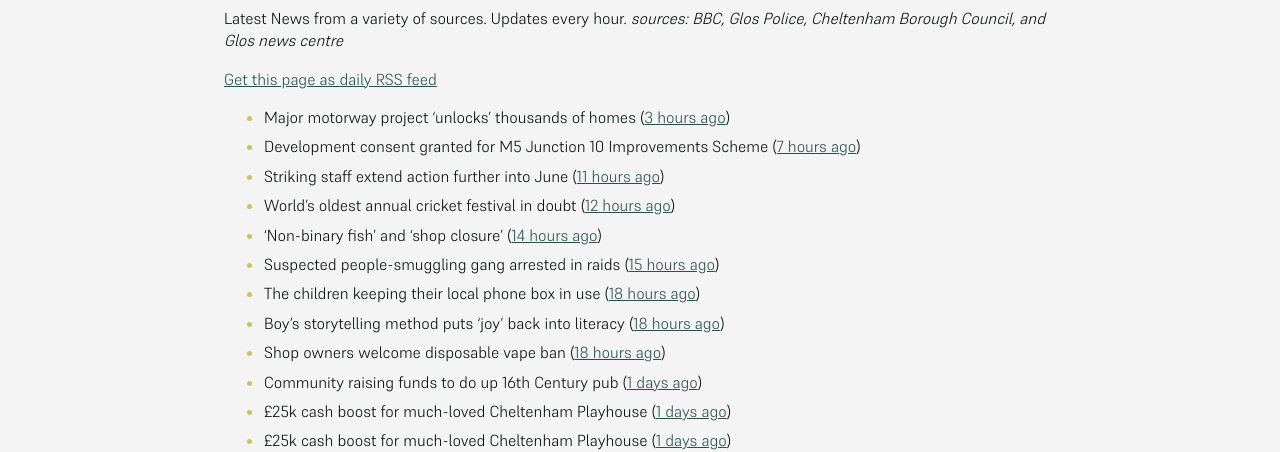
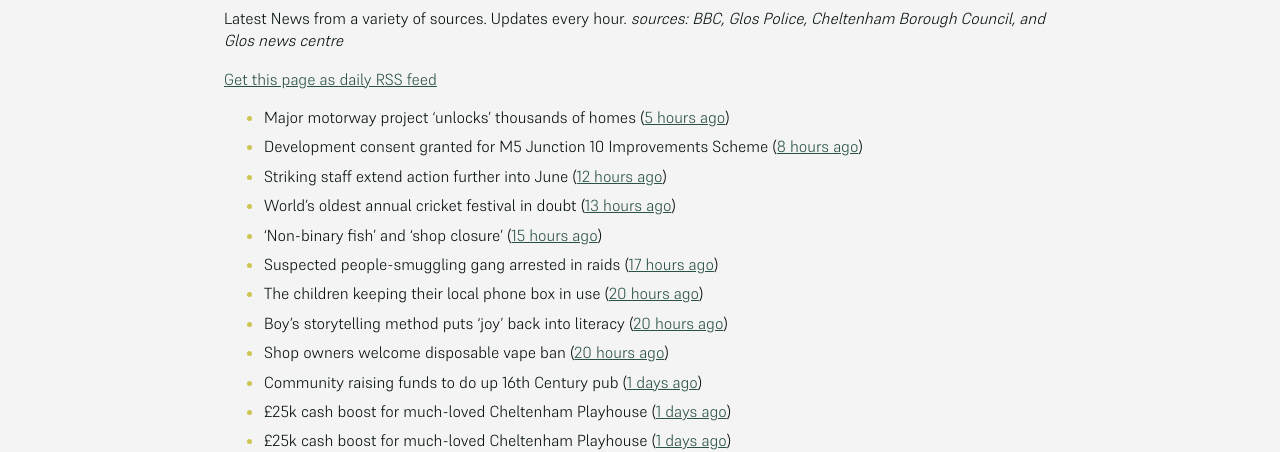
Before and after one commit to mat-0/cheltenham-open-data, a Jekyll site: the page built from _pages/news.md, in a window 1280 px wide. Shown: the part 266-718 px from the top of the page. Built offline with Jekyll 4.4.1, drawn with Linux system fonts in a browser that asks for light colours.

Commit message:
Updated 2025-06-05 01:24:24

```diff
--- a/_pages/news.md
+++ b/_pages/news.md
@@ -12,15 +12,15 @@ _sources: BBC, Glos Police, Cheltenham Borough Council, and Glos news centre_
 [Get this page as daily RSS feed](/daily.rss)
 
 <!-- news_marker starts -->
-- Major motorway project 'unlocks' thousands of homes ([3 hours ago](https://www.bbc.com/news/articles/cvgnz6eyr22o))
-- Development consent granted for M5 Junction 10 Improvements Scheme ([7 hours ago](https://gloucesternewscentre.co.uk/development-consent-granted-for-m5-junction-10-improvements-scheme/))
-- Striking staff extend action further into June ([11 hours ago](https://www.bbc.com/news/articles/cz9y0dnl0k3o))
-- World's oldest annual cricket festival in doubt ([12 hours ago](https://www.bbc.com/news/articles/cvgvlx1ve79o))
-- 'Non-binary fish' and 'shop closure' ([14 hours ago](https://www.bbc.com/news/articles/c787lp1npgjo))
-- Suspected people-smuggling gang arrested in raids ([15 hours ago](https://www.bbc.com/news/articles/cx2j67x49pwo))
-- The children keeping their local phone box in use ([18 hours ago](https://www.bbc.com/news/articles/c1dekpd164no))
-- Boy's storytelling method puts 'joy' back into literacy ([18 hours ago](https://www.bbc.com/news/articles/c6268ykxkdno))
-- Shop owners welcome disposable vape ban ([18 hours ago](https://www.bbc.com/news/articles/cgle5pgy4lgo))
+- Major motorway project 'unlocks' thousands of homes ([5 hours ago](https://www.bbc.com/news/articles/cvgnz6eyr22o))
+- Development consent granted for M5 Junction 10 Improvements Scheme ([8 hours ago](https://gloucesternewscentre.co.uk/development-consent-granted-for-m5-junction-10-improvements-scheme/))
+- Striking staff extend action further into June ([12 hours ago](https://www.bbc.com/news/articles/cz9y0dnl0k3o))
+- World's oldest annual cricket festival in doubt ([13 hours ago](https://www.bbc.com/news/articles/cvgvlx1ve79o))
+- 'Non-binary fish' and 'shop closure' ([15 hours ago](https://www.bbc.com/news/articles/c787lp1npgjo))
+- Suspected people-smuggling gang arrested in raids ([17 hours ago](https://www.bbc.com/news/articles/cx2j67x49pwo))
+- The children keeping their local phone box in use ([20 hours ago](https://www.bbc.com/news/articles/c1dekpd164no))
+- Boy's storytelling method puts 'joy' back into literacy ([20 hours ago](https://www.bbc.com/news/articles/c6268ykxkdno))
+- Shop owners welcome disposable vape ban ([20 hours ago](https://www.bbc.com/news/articles/cgle5pgy4lgo))
 - Community raising funds to do up 16th Century pub ([1 days ago](https://www.bbc.com/news/articles/c1kvgy4p4nwo))
 - £25k cash boost for much-loved Cheltenham Playhouse ([1 days ago](https://gloucesternewscentre.co.uk/25k-cash-boost-for-much-loved-cheltenham-playhouse/))
 - £25k cash boost for much-loved Cheltenham Playhouse ([1 days ago](https://www.cheltenham.gov.uk/news/article/3017/25k_cash_boost_for_much-loved_cheltenham_playhouse))
```
Also changed, not shown: other parts of _pages/news.md (+1 -1 lines), _data/flood.json (+4 -4 lines), _pages/terrorism.md (+1 -1 lines), index.md (+6 -6 lines).
